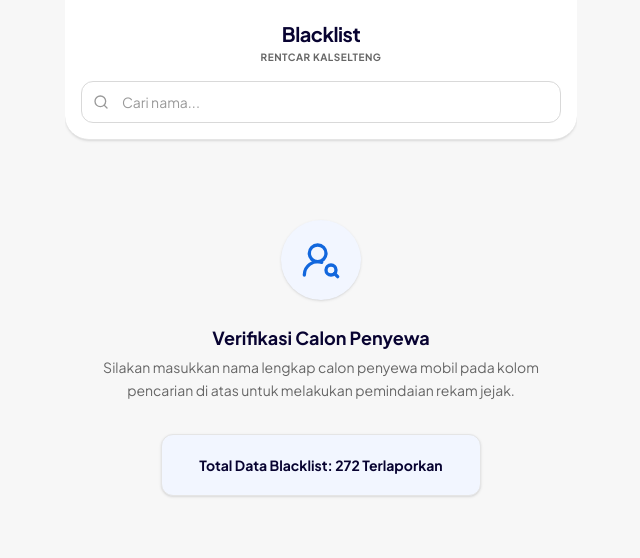
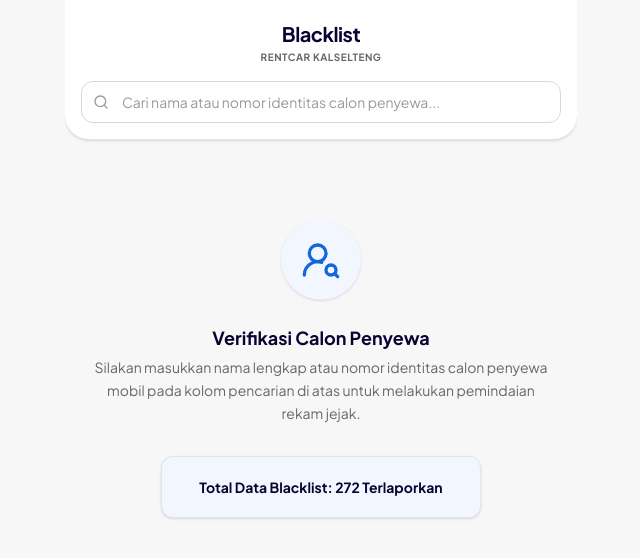
Before and after one commit to mrobbys/blacklist-rentcar-kalselteng, a React (Vite) app: page / in a window 1280 px wide. Shown: the top 558 px of the page, without its empty margins (319-959 px from the left). Built offline with nearby package versions, Linux system fonts and the light colour scheme.

Commit message:
feat: implement fitur search berdasarkan nama/no (identitas)

```diff
--- a/package.json
+++ b/package.json
@@ -1,7 +1,7 @@
 {
   "name": "blacklist-rentcar-kalselteng",
   "private": true,
-  "version": "0.0.0",
+  "version": "0.1.0",
   "type": "module",
   "scripts": {
     "dev": "vite",
--- a/src/App.jsx
+++ b/src/App.jsx
@@ -46,7 +46,8 @@ const App = () => {
 
     return blacklistData.filter((item) => {
       const name = item.NAMA ? item.NAMA.toLowerCase() : '';
-      return name.includes(query);
+      const noIdentitas = item.NO ? String(item.NO).toLowerCase() : '';
+      return name.includes(query) || noIdentitas.includes(query);
     });
   }, [searchTerm]);
 
--- a/src/components/DefaultBox.jsx
+++ b/src/components/DefaultBox.jsx
@@ -8,7 +8,7 @@ const DefaultBox = ({ totalBlacklistData }) => {
       </div>
       <h2 className="text-brand-primary text-center text-lg font-bold">Verifikasi Calon Penyewa</h2>
       <p className="text-neutral-gray-base mt-1 text-center text-sm leading-relaxed">
-        Silakan masukkan nama lengkap calon penyewa mobil pada kolom pencarian di atas untuk melakukan pemindaian rekam
+        Silakan masukkan nama lengkap atau nomor identitas calon penyewa mobil pada kolom pencarian di atas untuk melakukan pemindaian rekam
         jejak.
       </p>
       <div className="border-border-light bg-brand-secondary mt-8 w-full max-w-xs rounded-xl border p-5 text-center shadow-sm">
--- a/src/components/EmptyCard.jsx
+++ b/src/components/EmptyCard.jsx
@@ -8,10 +8,10 @@ const EmptyCard = ({ searchTerm }) => {
           <ShieldCheck className="text-accent-green h-7 w-7" />
         </div>
         <h2 className="text-accent-green text-base font-bold">Calon Penyewa Aman</h2>
-        <p className="text-accent-green mt-0.5 text-[11px] font-semibold">Bebas dari Blacklist</p>
-        <div className="bg-neutral-white/50 mx-auto mt-4 max-w-xs rounded-lg border border-green-100 p-3.5">
+        <p className="text-accent-green mt-0.5 text-xs font-semibold">Bebas dari Blacklist</p>
+        <div className="bg-neutral-white/50 mx-auto mt-4 max-w-sm rounded-lg border border-green-100 p-3.5">
           <p className="text-neutral-element-black text-sm leading-relaxed">
-            Atas nama <span className="font-bold underline">"{searchTerm}"</span> tidak ditemukan dalam blacklist
+            Pencarian untuk <span className="font-bold underline">"{searchTerm}"</span> tidak ditemukan dalam blacklist
             rentcar. Calon penyewa ini aman untuk diproses lebih lanjut.
           </p>
         </div>
--- a/src/components/SearchBox.jsx
+++ b/src/components/SearchBox.jsx
@@ -8,7 +8,7 @@ const SearchBox = ({ value, onChange, children }) => {
       </div>
       <input
         type="text"
-        placeholder="Cari nama..."
+        placeholder="Cari nama atau nomor identitas calon penyewa..."
         value={value}
         onChange={onChange}
         className="border-border-regular bg-neutral-white text-neutral-element-black placeholder-neutral-gray-light focus:border-brand-primary focus:ring-brand-primary w-full rounded-xl border py-2.5 pr-10 pl-10 text-sm transition-all duration-150 outline-none focus:ring-1"
```
